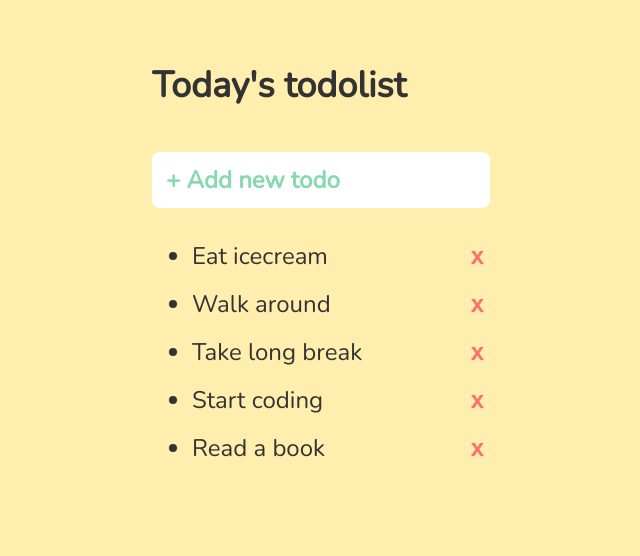
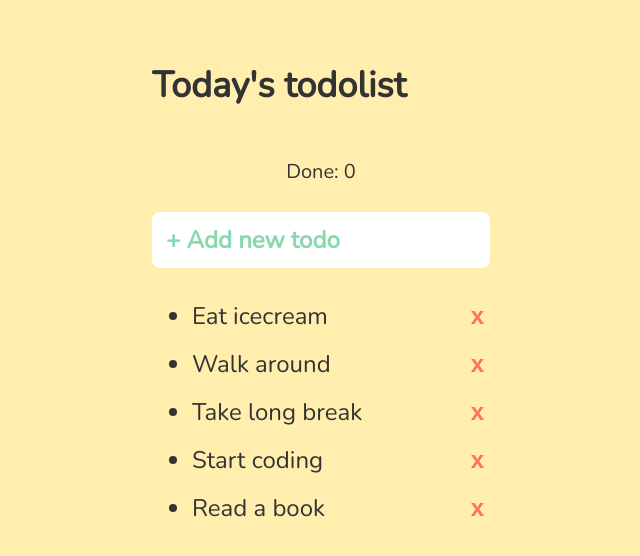
Before and after one commit to christophcar/react-todolist-app, a React (Create React App) app: page / in a window 1280 px wide. Shown: the top 556 px of the page, without its empty margins (319-959 px from the left). Built offline with nearby package versions, Linux system fonts and the light colour scheme.

Commit message:
Add counter

```diff
--- a/src/App.js
+++ b/src/App.js
@@ -1,6 +1,7 @@
 import React, { Component } from 'react'
 import Todo from './Todo'
 import Input from './Input'
+import Counter from './Counter'
 import './App.css'
 import './Input.css'
 
@@ -16,9 +17,11 @@
   }
 
   render() {
+    const cntDone = this.state.todos.filter(item => item.done).length
     return (
       <section>
         <h1>Today's todolist</h1>
+        <Counter num={cntDone} />
         <Input value={this.valueFromInput} />
         <ul>
           {this.state.todos.map((todo, index) => (
--- /dev/null
+++ b/src/Counter.css
@@ -0,0 +1,7 @@
+h3 {
+  display: flex;
+  justify-content: center;
+  align-items: center;
+  font-size: 20px;
+  font-weight: lighter;
+}
--- /dev/null
+++ b/src/Counter.js
@@ -0,0 +1,8 @@
+import React, { Component } from 'react'
+import './Counter.css'
+class Counter extends Component {
+  render() {
+    return <h3>Done: {this.props.num}</h3>
+  }
+}
+export default Counter
```
